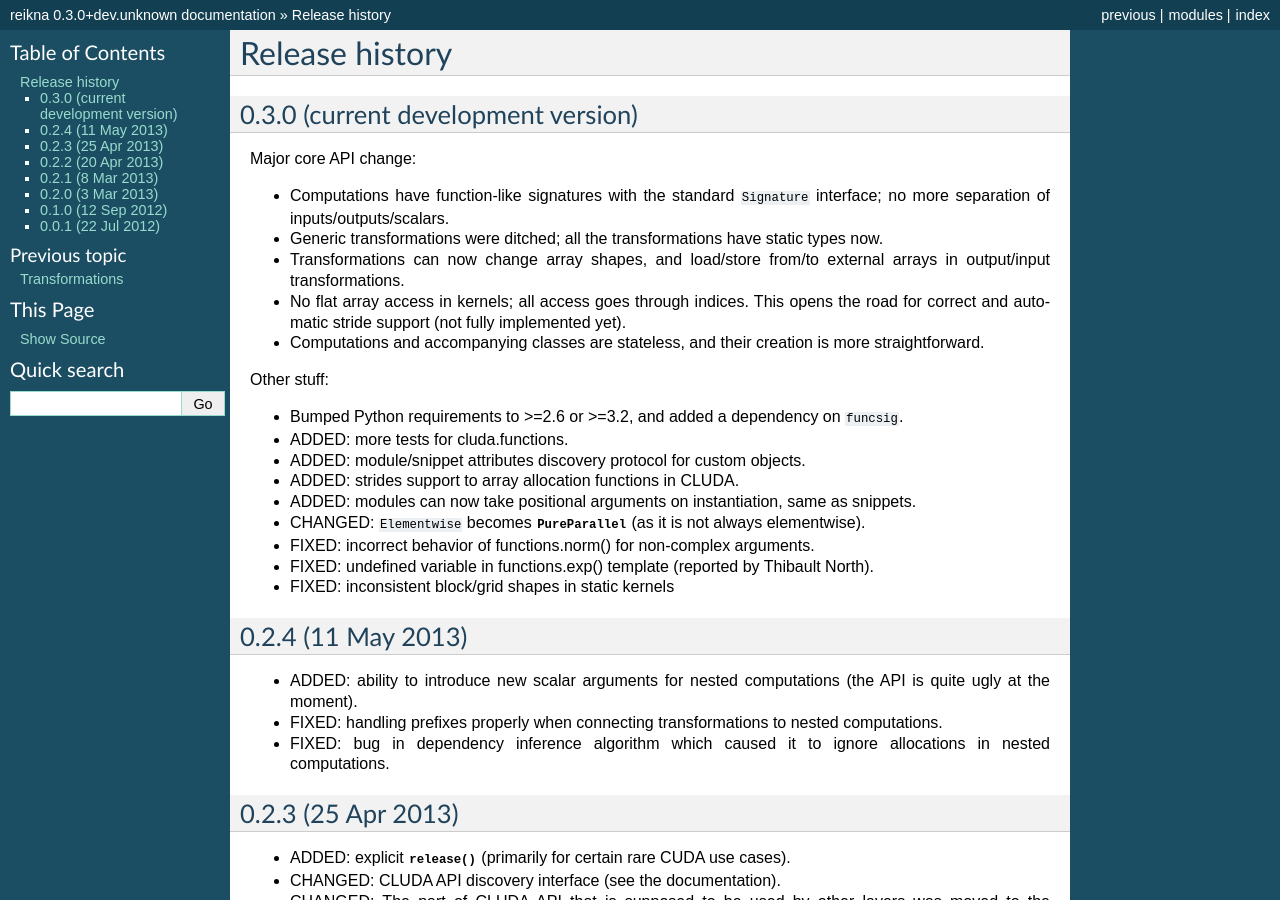
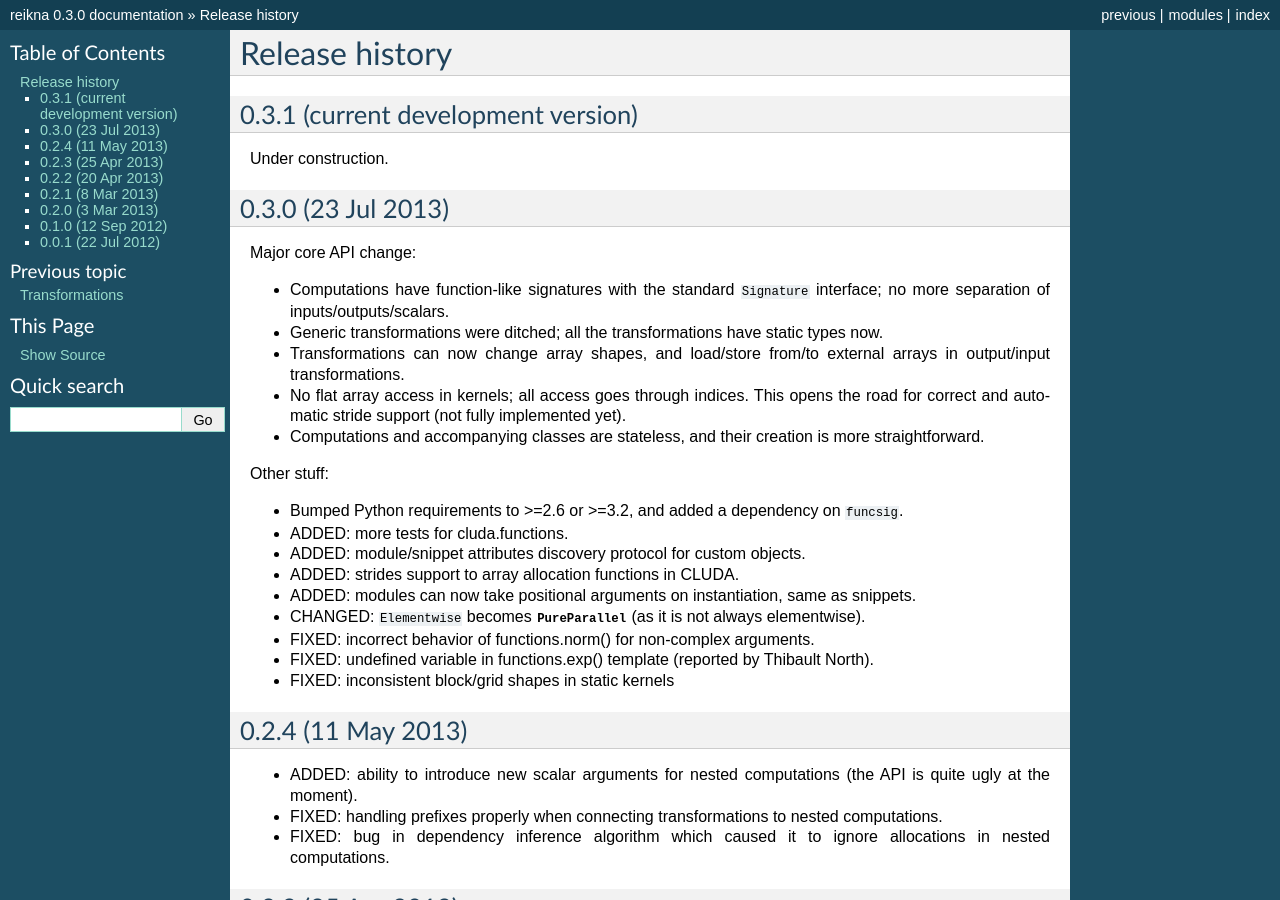
Before and after one commit to fjarri/reikna, a Sphinx documentation site: the page built from doc/source/history.rst, in a window 1280 px wide and 900 px high. Built offline with Sphinx 7.4.7, drawn with Linux system fonts in a browser that asks for light colours; some of the changed text lies outside the part shown.

```diff
--- a/doc/source/history.rst
+++ b/doc/source/history.rst
@@ -3,8 +3,14 @@ Release history
 ***************
 
 
-0.3.0 (current development version)
+0.3.1 (current development version)
 ===================================
+
+Under construction.
+
+
+0.3.0 (23 Jul 2013)
+===================
 
 Major core API change:
 
--- a/setup.py
+++ b/setup.py
@@ -90,7 +90,7 @@ if not release:
     '''
 
     VERSION = (0, 3, 0)
-    RELEASED = False
+    RELEASED = True
 
     version_str = '%d.%d.%d' % VERSION
     full_version_str = version_str
```
